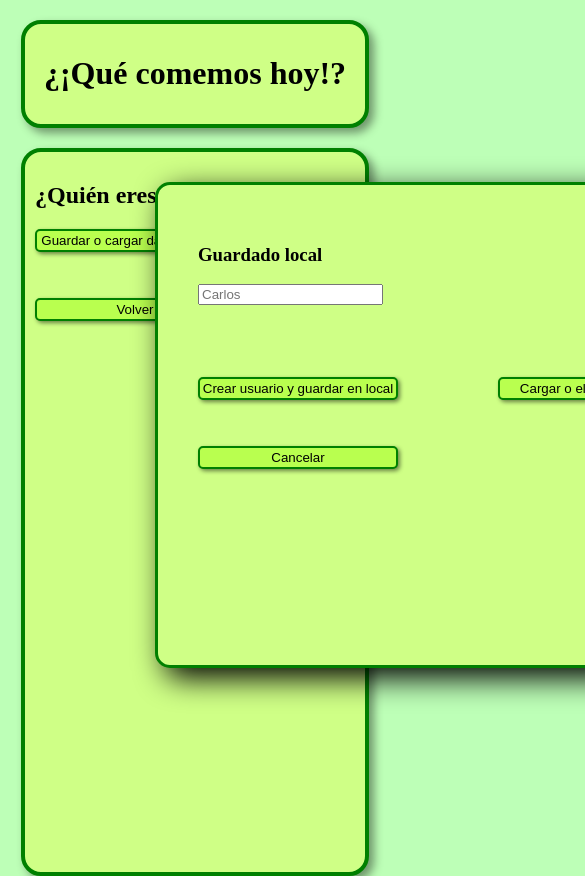
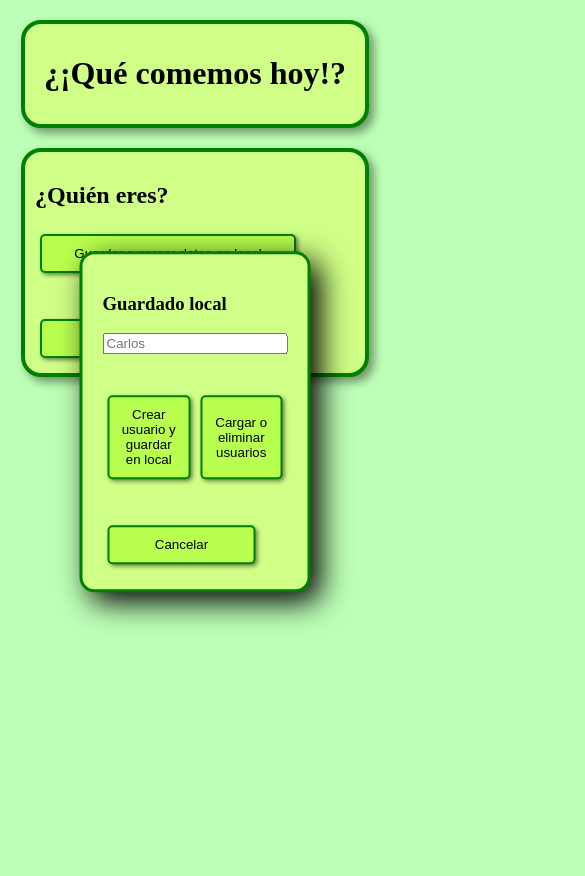
Before and after one commit to CarlosCaNav/Que_Comemos, an Angular app: page /login in a window 390 px wide. Both pictures are taken after a click on the button "Guardar o cargar datos en local". Shown: the top 876 px of the page, 585 px wide, since content can reach past the window. After the commit the page ends 844 px from the top, so only its background shows below. Built offline with nearby package versions, Linux system fonts and the light colour scheme.

Commit message:
pequeños ajustes para la versión móvil

```diff
--- a/src/app/app.component.css
+++ b/src/app/app.component.css
@@ -16,7 +16,8 @@
 }
 
 .contenido {
-        height: 700px;
+       /*  height: 700px; */
+        height: auto;
 }
 
 @media (max-width: 850px) {
--- a/src/app/app.component.html
+++ b/src/app/app.component.html
@@ -1,7 +1,7 @@
 <div class="todo">
   <div class="bloques">
     <h1>¿¡Qué comemos hoy<span *ngIf="this.datosService.usuarioActual.value.name != '' "> {{this.datosService.usuarioActual.value.name}}</span>!?</h1>
-    <h2 style="color: red;" *ngIf="this.datosService.datosGuardaros == false">¡Atención! Datos sin guardar</h2>
+    <h2 style="color: red;" *ngIf="this.datosService.datosGuardaros == false">¡Atención! Datos sin guardar.</h2>
   </div>
   <div class="bloques contenido">
     <router-outlet />
--- a/src/app/app.component.ts
+++ b/src/app/app.component.ts
@@ -14,8 +14,6 @@ export class AppComponent {
   constructor(public datosService: DatosService) {
     // Carga el último usuario que guardó datos
     const ultimoUsuario = localStorage.getItem('predeterminado');
-
-console.log('ultimoUsuario: ' + ultimoUsuario);
 
 
     if (ultimoUsuario) {
--- a/src/app/components/login/emergentes/emergentes.component.html
+++ b/src/app/components/login/emergentes/emergentes.component.html
@@ -1,9 +1,12 @@
 <div
   *ngIf="this.datosService.subEmergenteMostrado != 'cargar'"
   class="emergente"
+  style="position: fixed; top: 50%; left: 50%; transform: translate(-50%, -50%);"
 >
   <h3>Guardado local</h3>
-  <h4 *ngIf="this.datosService.tipoDeSesion == 'local'"> ¿Qué quieres hacer ahora {{this.datosService.usuarioActual.value.name}}?</h4>
+  <h4 *ngIf="this.datosService.tipoDeSesion == 'local'">
+    ¿Qué quieres hacer ahora {{ this.datosService.usuarioActual.value.name }}?
+  </h4>
   <form
     *ngIf="this.datosService.tipoDeSesion == 'nada'"
     [formGroup]="datosService.usuarioActual"
@@ -16,7 +19,6 @@
       placeholder="Carlos"
     />
   </form>
-  <br /><br />
   <br />
   <br />
   <div style="display: flex; justify-content: space-between">
@@ -43,8 +45,8 @@
     </button>
   </div>
   <div>
-    <br/>
-    <br/>
+    <br />
+    <br />
     <button (click)="this.datosService.emergente('')">Cancelar</button>
   </div>
 </div>
@@ -53,10 +55,21 @@
   *ngIf="this.datosService.subEmergenteMostrado === 'cargar'"
   class="emergente"
 >
-  <li *ngFor="let usuario of this.clavesLocalStorage">
-    <button (click)="cargarDatos(usuario)">Cargar {{ usuario }}</button>
-    <button style="background-color: red; margin-left: 10px; width: 100px;" (click)="borrarDatos(usuario)">Borrar usuario</button>
-  </li>
+  <tr *ngFor="let usuario of this.clavesLocalStorage">
+    <td>
+      <button style="width: auto" (click)="cargarDatos(usuario)">
+        Cargar {{ usuario }}
+      </button>
+    </td>
+    <td>
+      <button
+        style="background-color: red; margin-left: 10px; width: 100px"
+        (click)="borrarDatos(usuario)"
+      >
+        Borrar usuario
+      </button>
+    </td>
+  </tr>
   <li *ngIf="this.clavesLocalStorage.length == 0">No hay usuarios guardados</li>
   <br /><br /><br />
   <button
--- a/src/app/components/login/emergentes/emergentes.component.ts
+++ b/src/app/components/login/emergentes/emergentes.component.ts
@@ -49,15 +49,16 @@ this.datosService.usuarioActual = this.datosService.usuarioActual.value.name; */
   cargarDatos(usuario: string) {
     const datos = localStorage.getItem(usuario);
 
+    // Ignorar todas las comidas antes de cargar para evitar problemas. Aun así este for creo que ya se puede borrar.
     for (var i = 0; i < this.datosService.comidas.length; i++) {
       this.datosService.comidas[i].ignorar = true;
     }
+
     if (datos) {
       // Convertir la cadena JSON a un objeto después de cargar
       const datosParseados = JSON.parse(datos);
       this.datosService.usuarioActual.value.name = datosParseados.name;
       this.datosService.comidas = datosParseados.meals;
-      /*   this.datosService.platos = [...this.datosService.platos]; */
       this.datosService.tipoDeSesion = 'local';
       this.datosService.emergenteMostrado = 'nada';
       this.datosService.subEmergenteMostrado = 'nada';
--- a/src/styles.css
+++ b/src/styles.css
@@ -10,7 +10,7 @@ button{
     border-radius: 5px;
     padding: 2px;
     box-shadow: 2px 2px 4px rgba(0, 0, 0, 0.493);
-    margin-bottom: 10px;
+    margin: 5px;
 }
 button:hover{
     border: 2px solid rgb(0, 196, 0);
@@ -32,3 +32,18 @@ button:active{
 
     margin-left: 120px;
 }
+
+@media (max-width: 600px) {
+
+    button {
+        width: 80%;
+        padding: 10px;
+    }
+
+    .emergente {
+        width: auto;
+        height: auto;
+        padding: 20px;
+        margin-left: 0;
+    }
+}
```
